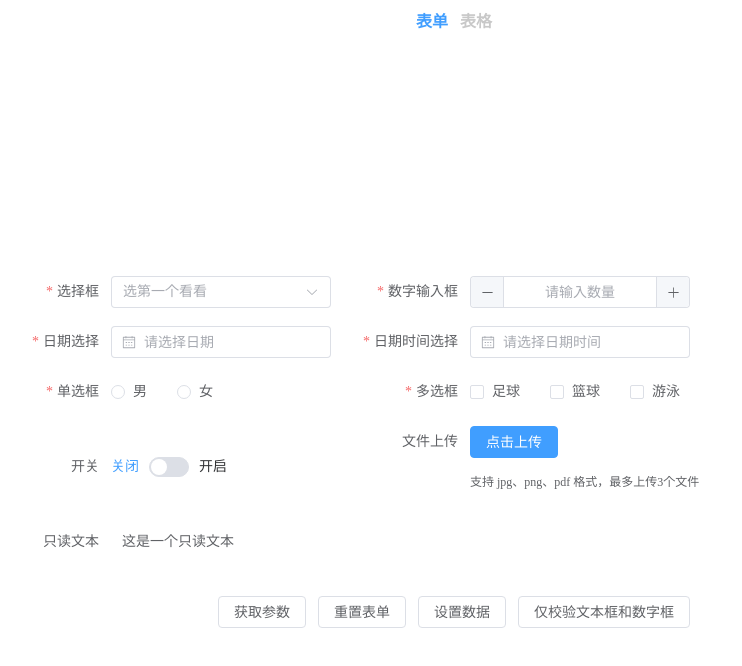
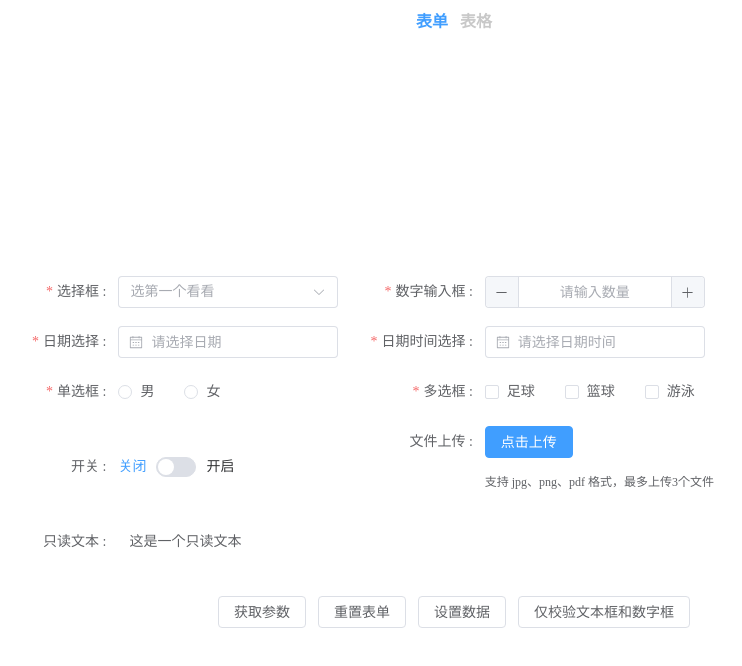
Before and after one commit to pandax-6646/component, a Vue app: page / in a window 1280 px wide. Shown: the top 666 px of the page, without its empty margins (186-928 px from the left). Built offline with nearby package versions, Linux system fonts and the light colour scheme.

Commit message:
style(Form): 统一表单标签的冒号格式

```diff
--- a/src/components/Form/index.vue
+++ b/src/components/Form/index.vue
@@ -5,7 +5,7 @@
         { label, modelKey, type, placeholder, disabled, rules, ...config },
         index
       ) in formConfigs"
-      :label="label"
+      :label="`${label} :`"
       :key="index"
       :prop="modelKey"
       :rules="rules"
```
